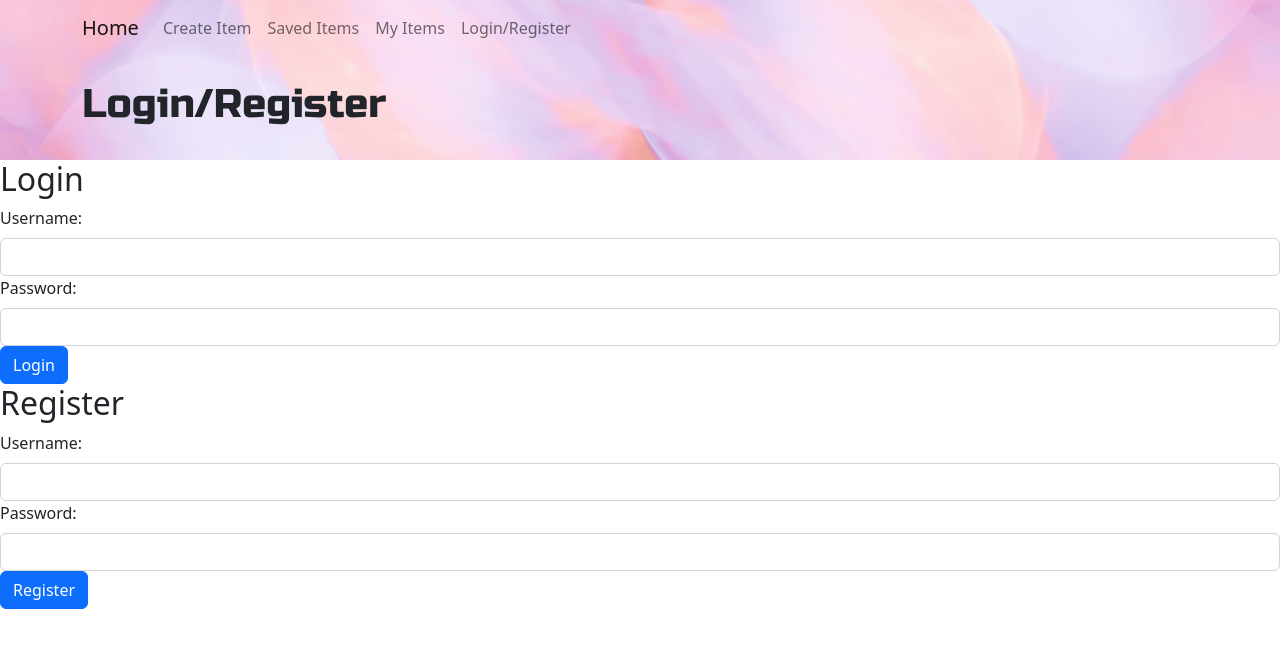
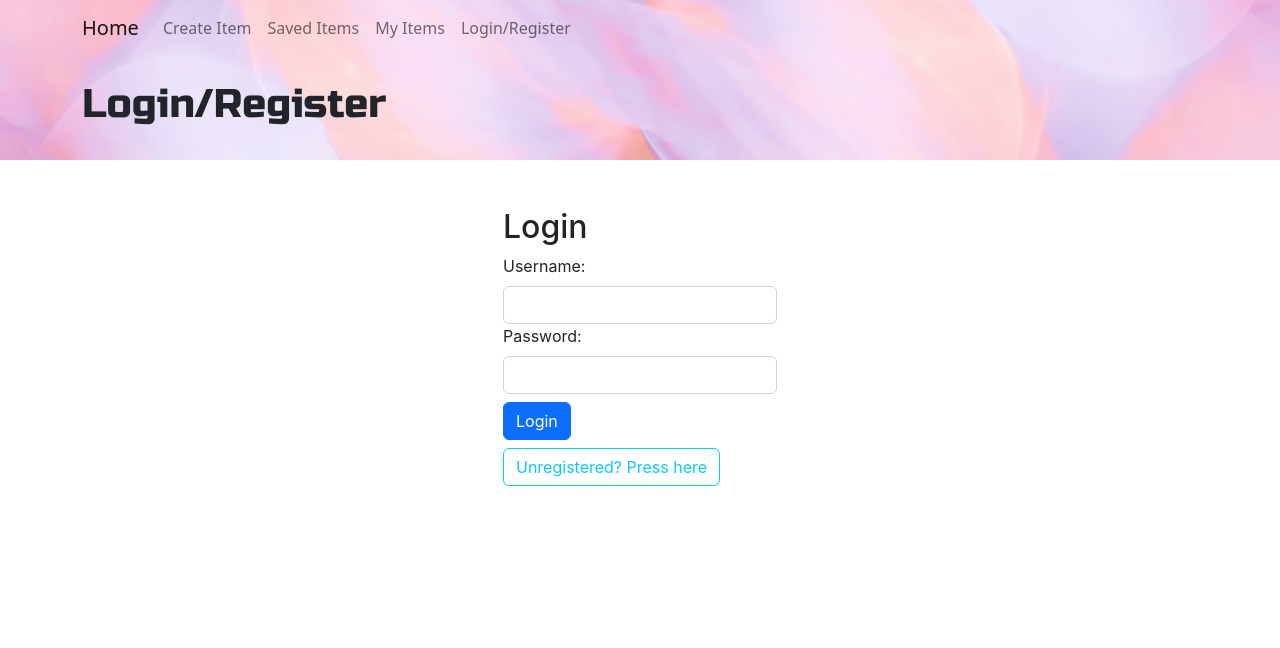
Before and after one commit to Talgaon4/MarketPlace, a React (Create React App) app in the folder client/: page /auth in a window 1280 px wide. Shown: the top 648 px of the page. Built offline with nearby package versions, Linux system fonts and the light colour scheme.

Commit message:
change login/register page

```diff
--- a/client/public/index.html
+++ b/client/public/index.html
@@ -34,9 +34,9 @@
     -->
     <title>React App</title>
   </head>
-  <body>
+  <body >
     <noscript>You need to enable JavaScript to run this app.</noscript>
-    <div id="root"></div>
+    <div id="root" ></div>
     <!--
       This HTML file is a template.
       If you open it directly in the browser, you will see an empty page.
--- a/client/src/pages/auth.js
+++ b/client/src/pages/auth.js
@@ -6,22 +6,28 @@ import Button from "react-bootstrap/Button";
 import Form from "react-bootstrap/Form";
 
 export const Auth = () => {
+  const [showRegister, setShowRegister] = useState(false);
+
+  const handleToggleForm = () => {
+    setShowRegister(!showRegister);
+  };
+
   return (
     <div className="auth">
-      <Login />
-      <Register />
+      {showRegister ? (
+        <Register handleToggleForm={handleToggleForm} />
+      ) : (
+        <Login handleToggleForm={handleToggleForm} />
+      )}
     </div>
   );
 };
 
-const Login = () => {
+const Login = ({ handleToggleForm }) => {
   const [_, setCookies] = useCookies(["access_token"]);
-
   const [username, setUsername] = useState("");
   const [password, setPassword] = useState("");
-
   const navigate = useNavigate();
-
   const handleSubmit = async (event) => {
     event.preventDefault();
 
@@ -40,6 +46,7 @@ const Login = () => {
   };
 
   return (
+    <container class="main-div px-4 px-lg-5 mt-5">
       <div className="auth-container">
         <Form onSubmit={handleSubmit}>
           <h2>Login</h2>
@@ -59,15 +66,27 @@ const Login = () => {
               onChange={(event) => setPassword(event.target.value)}
             />
           </Form.Group>
+          <div className="pt-2">
             <Button variant="primary" type="submit">
               Login
             </Button>
+          </div>
         </Form>
+        <div className="pt-2">
+          <Button
+            variant="outline-info"
+            type="button"
+            onClick={handleToggleForm}
+          >
+            Unregistered? Press here
+          </Button>
         </div>
+      </div>
+    </container>
   );
 };
 
-const Register = () => {
+const Register = ({ handleToggleForm }) => {
   const [username, setUsername] = useState("");
   const [password, setPassword] = useState("");
 
@@ -88,6 +107,7 @@ const Register = () => {
   };
 
   return (
+    <container class="main-div px-4 px-lg-5 mt-5">
       <div className="auth-container">
         <Form onSubmit={handleSubmit}>
           <h2>Register</h2>
@@ -107,10 +127,22 @@ const Register = () => {
               onChange={(event) => setPassword(event.target.value)}
             />
           </Form.Group>
+          <div className="pt-2">
             <Button variant="primary" type="submit">
               Register
             </Button>
+          </div>
         </Form>
+        <div className="pt-2">
+          <Button
+            variant="outline-warning"
+            type="button"
+            onClick={handleToggleForm}
+          >
+            Allready registered? Press here
+          </Button>
         </div>
+      </div>
+    </container>
   );
 };
```
Lines whose indentation alone changed are shown as unchanged.
